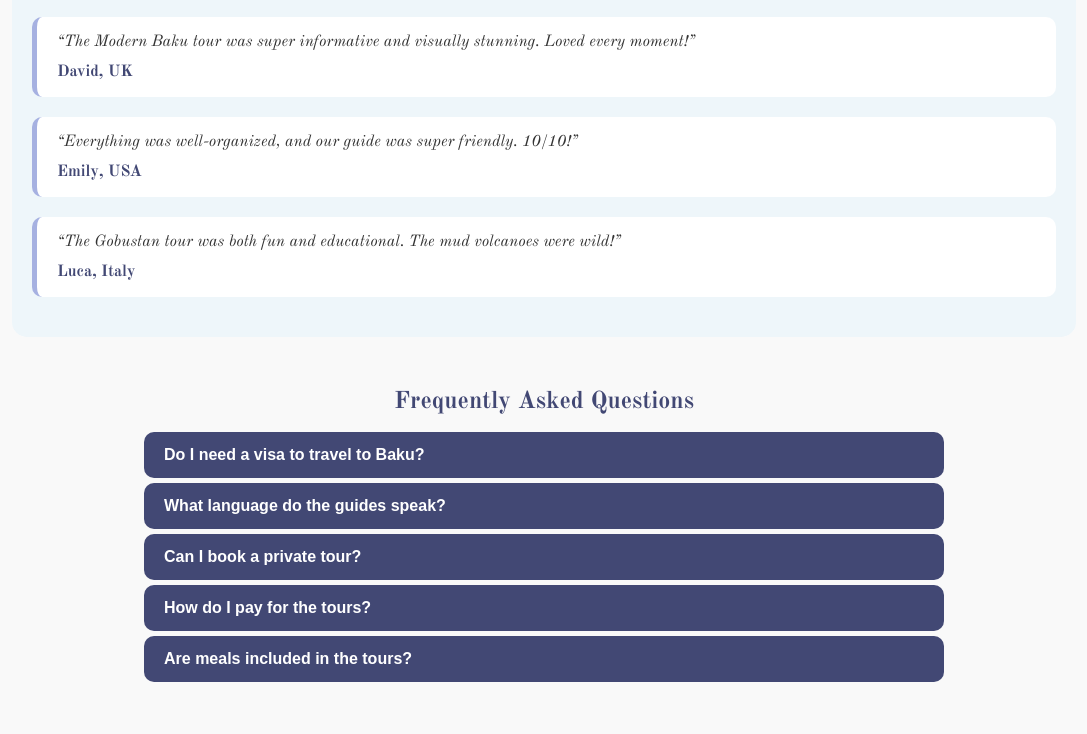
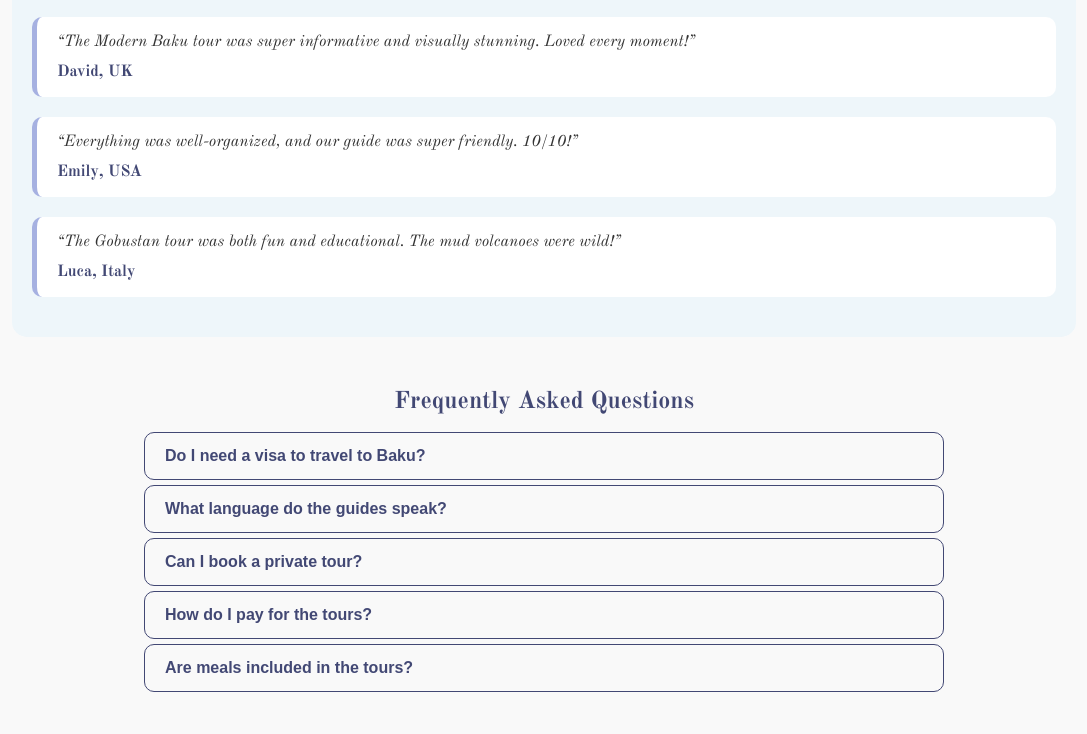
Before and after one commit to lalahashim/the-baku-experience, a plain HTML site: page tours.html in a window 1280 px wide. Shown: the part 1978-2712 px from the top of the page, without its empty margins (96-1183 px from the left). Drawn offline with nearby package versions, Linux system fonts and the light colour scheme.

Commit message:
Update tours.css

```diff
--- a/tours.css
+++ b/tours.css
@@ -174,12 +174,12 @@ section {
   color: #424874;
 }
 .faq-question {
-  background-color: #424874;
-  color: white;
+  background-color: #f9f9f9;
+  color: #424874;
   padding: 14px 20px;
   width: 100%;
   text-align: left;
-  border: none;
+  border: 1px solid #424874;
   font-size: 16px;
   font-weight: bold;
   cursor: pointer;
@@ -188,7 +188,8 @@ section {
   transition: background-color 0.3s;
 }
 .faq-question:hover {
-  background-color: #A6B1E1;
+  border-color: #A6B1E1;
+  color: #A6B1E1;
 }
 .faq-answer {
   display: none;
```
